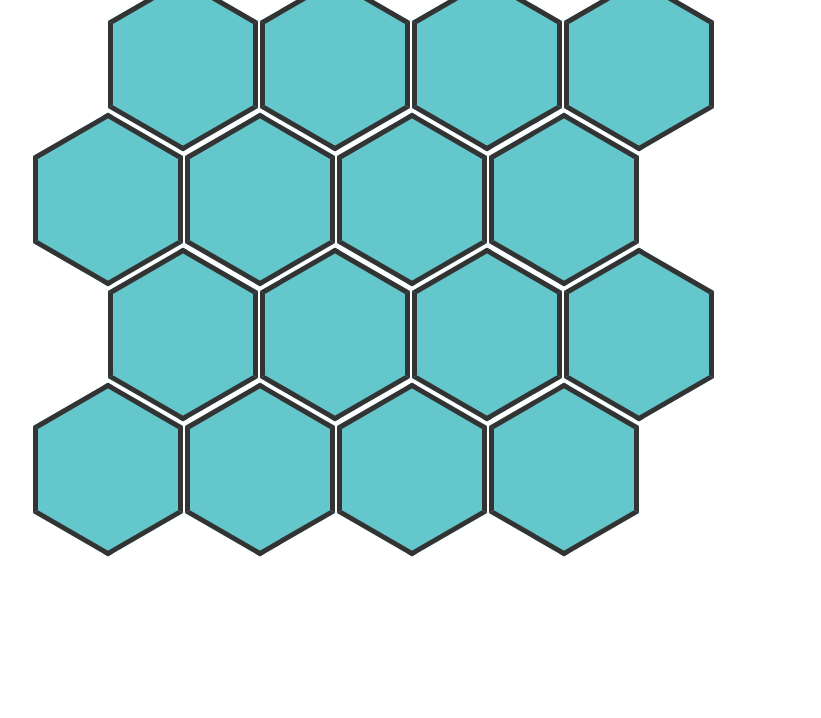
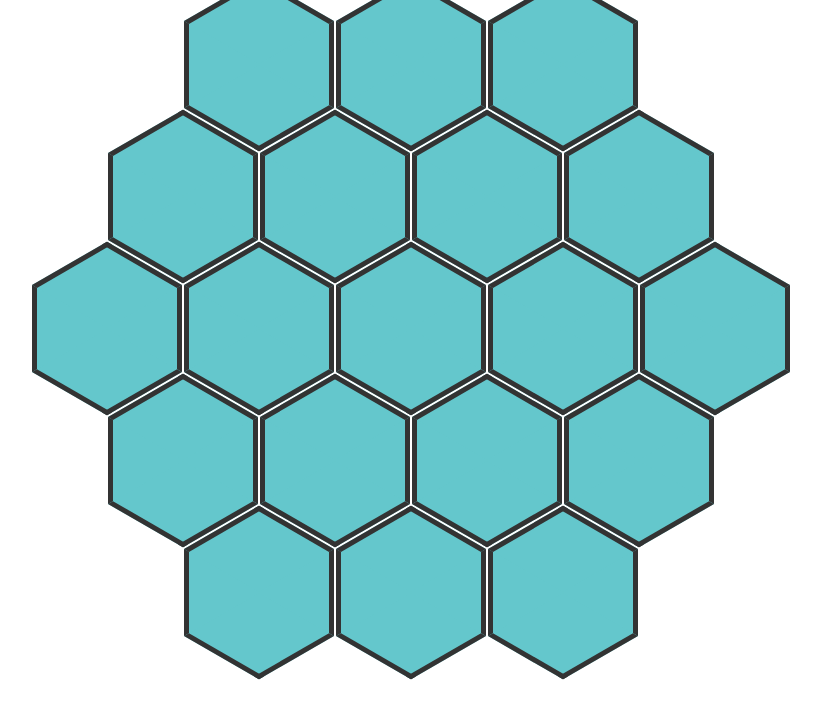
Before and after one commit to ErnestoR/Catan-generator, a React (Create React App) app: page / in a window 1280 px wide. Shown: the top 718 px of the page, without its empty margins (229-1050 px from the left). Built offline with nearby package versions, Linux system fonts and the light colour scheme.

Commit message:
added base grid layout

```diff
--- a/src/components/grid/index.js
+++ b/src/components/grid/index.js
@@ -4,38 +4,38 @@ import './style.css';
 import Hexagon from './../hexagon';
 
 const Grid = () => {
-  const horizontalSize = 4;
-  const verticalSize = 4;
-
-
-  const renderColumns = (evenOdd) => {
-    let result = [];
-
-    for (let x = 1; x <= horizontalSize; x++) {
-      result.push(<Hexagon/>);
-    }
-
-    return result
-  };
-
-  const renderRows = () => {
-    let result = [];
-
-    for (let x = 1; x <= verticalSize; x++) {
-      result.push((
-        <div className="row">
-          {renderColumns()}
-        </div>
-      ));
-    }
-
-    return result
-  };
-
 
   return (
     <div id="grid" className="clear">
-      {renderRows()}
+      <div className="row">
+        <Hexagon/>
+        <Hexagon/>
+        <Hexagon/>
+      </div>
+      <div className="row">
+        <Hexagon/>
+        <Hexagon/>
+        <Hexagon/>
+        <Hexagon/>
+      </div>
+      <div className="row">
+        <Hexagon/>
+        <Hexagon/>
+        <Hexagon/>
+        <Hexagon/>
+        <Hexagon/>
+      </div>
+      <div className="row">
+        <Hexagon/>
+        <Hexagon/>
+        <Hexagon/>
+        <Hexagon/>
+      </div>
+      <div className="row">
+        <Hexagon/>
+        <Hexagon/>
+        <Hexagon/>
+      </div>
     </div>
   )
 };
--- a/src/components/grid/style.css
+++ b/src/components/grid/style.css
@@ -6,9 +6,7 @@
   align-items: center; }
   #grid > .row {
     display: flex;
-    height: 135px; }
-    #grid > .row:nth-child(even) {
-      margin-left: -150px; }
+    height: 132px; }
 
 .clear:after {
   content: "";
--- a/src/components/grid/style.scss
+++ b/src/components/grid/style.scss
@@ -8,11 +8,7 @@
 
   > .row {
     display: flex;
-    height: 135px;
-
-    &:nth-child(even){
-      margin-left: -150px;
-    }
+    height: 132px;
   }
 }
 
```
